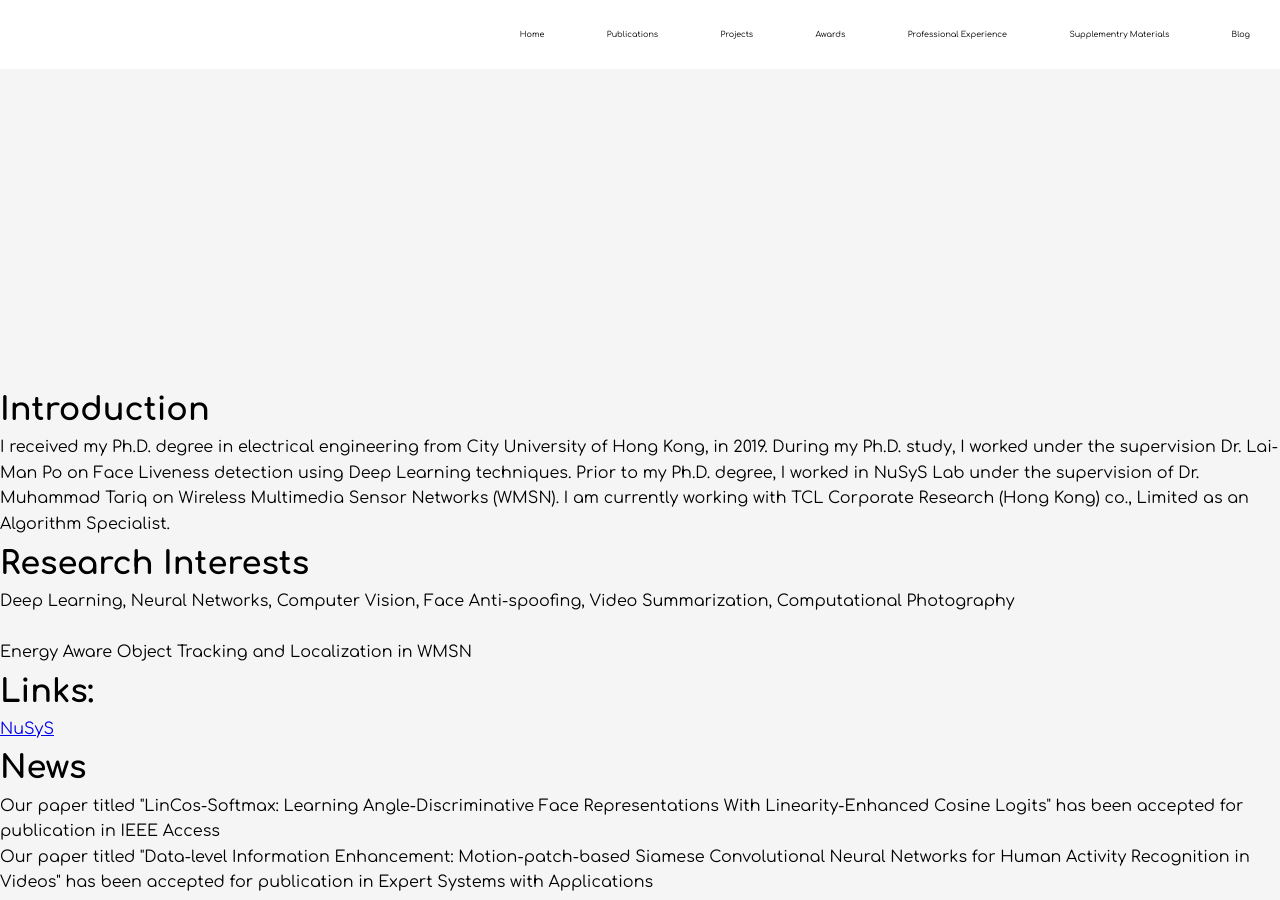
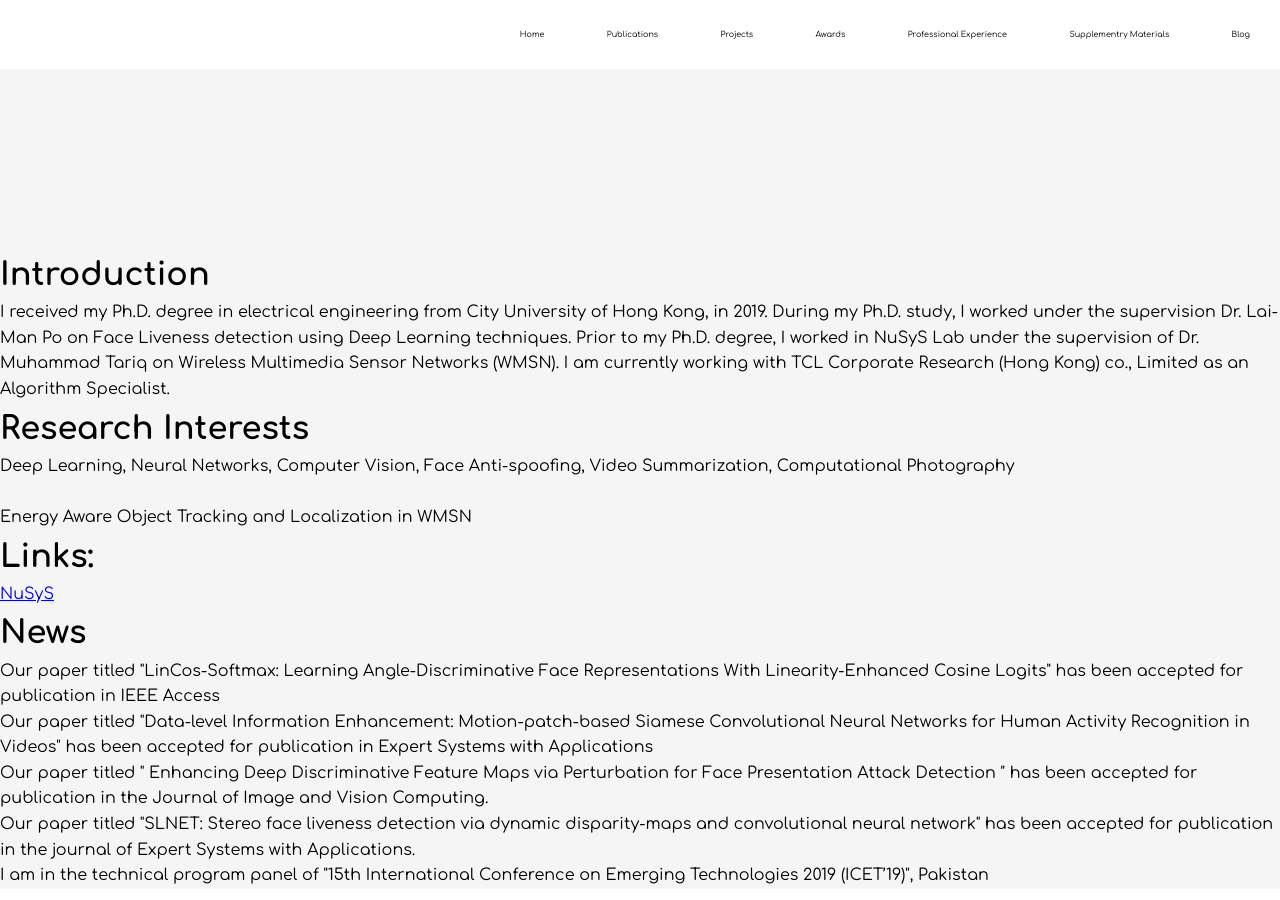
Before and after one commit to yasar-rehman/yasar, a Jekyll site: the page built from index.html, in a window 1280 px wide and 900 px high, scrolled down 213 px. Built offline with Jekyll 4.4.1, drawn with Linux system fonts in a browser that asks for light colours.

Commit message:
Update main.css

```diff
--- a/css/main.css
+++ b/css/main.css
@@ -42,7 +42,7 @@
   line-height: 1.6;
   background: #F5F5F5;
   min-height: 55vh;
-  padding-top: 45vh;
+  padding-top: 30vh;
   text-align:
 }
 
```
